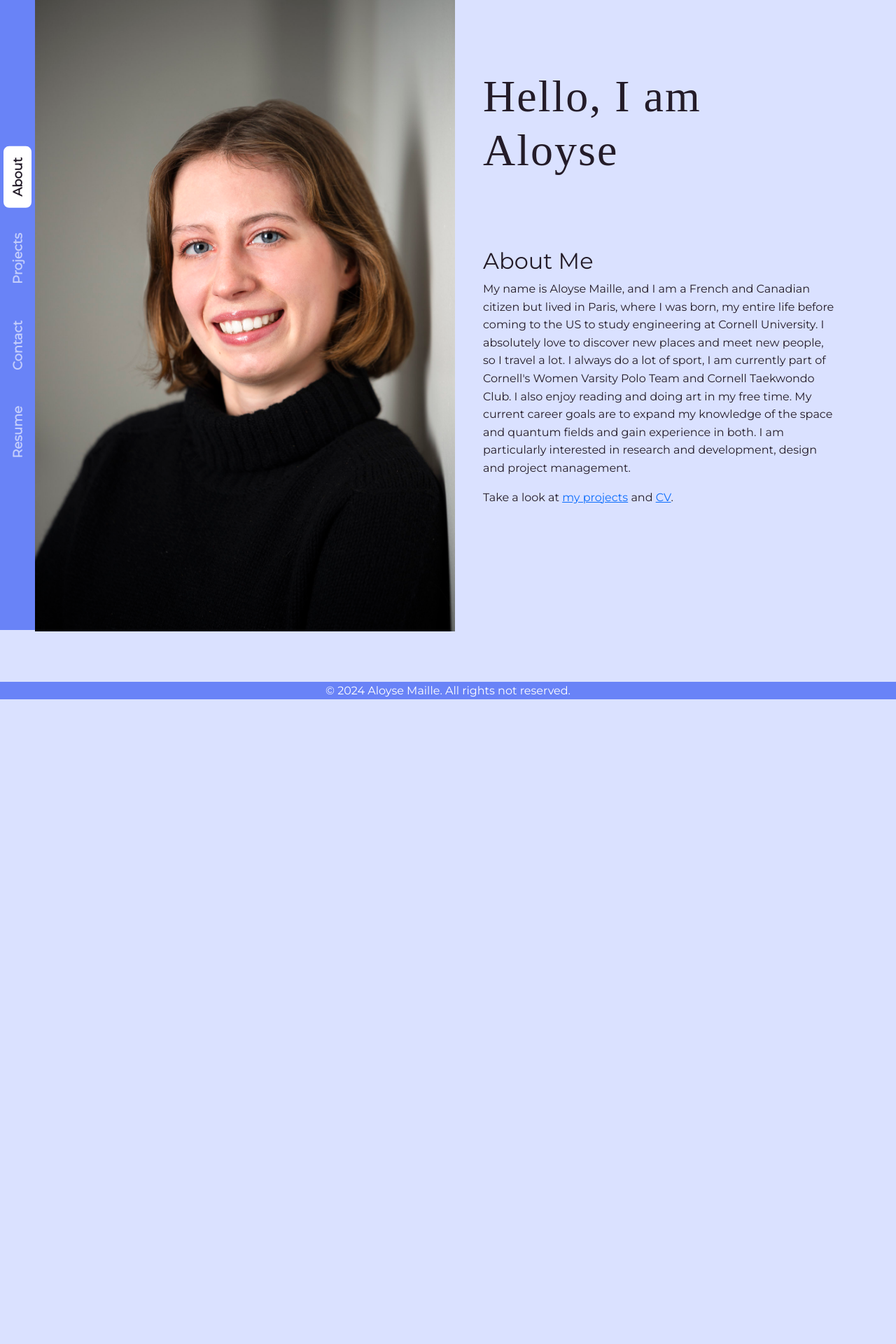
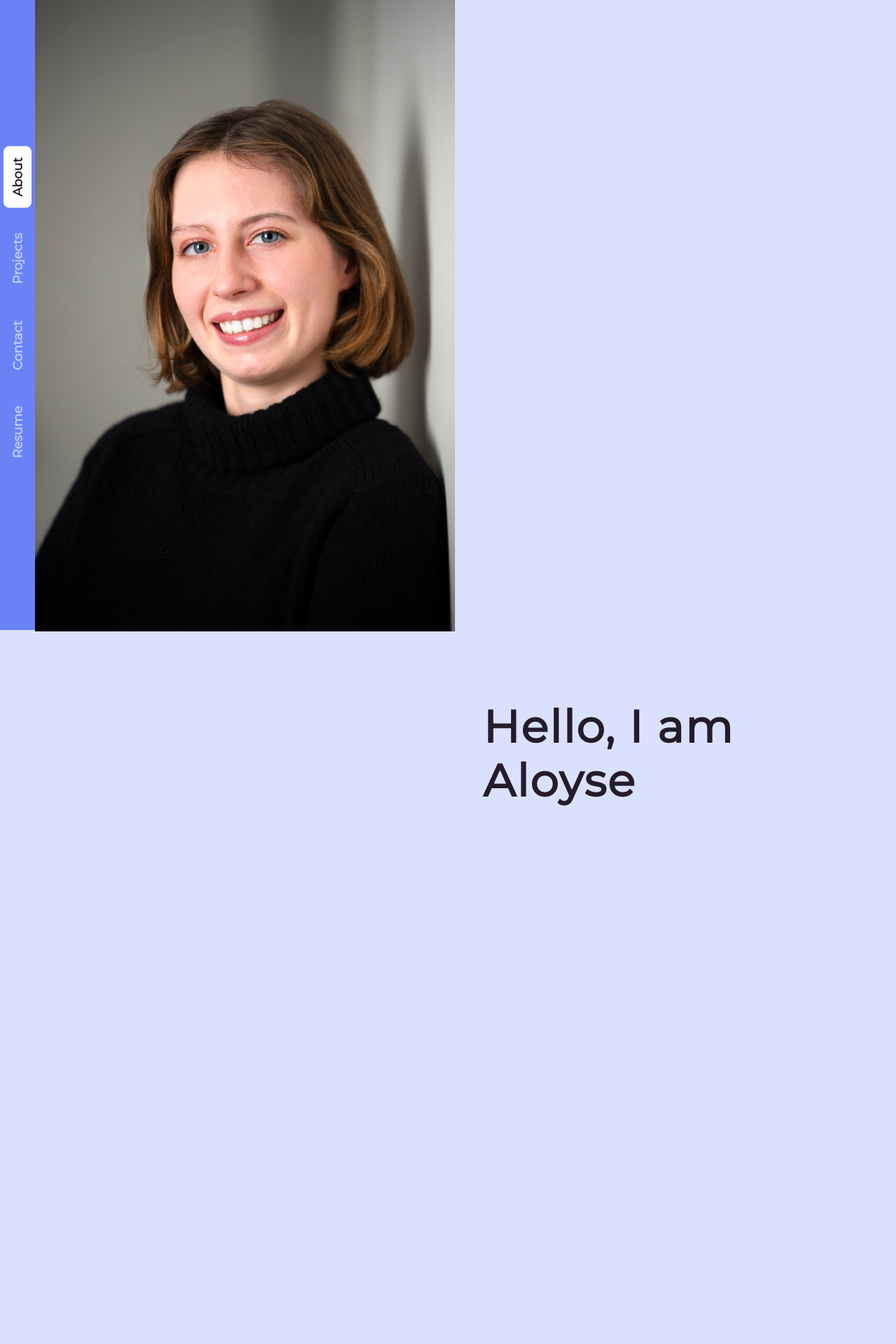
Before and after one commit to aloysemaille/AloyseMaillePortfolio, a Jekyll site: the page built from index.md, in a window 1280 px wide. Shown: the top 1920 px of the page at 70% size. Built offline with Jekyll 4.4.1, drawn with Linux system fonts in a browser that asks for light colours; some web fonts are replaced; our own code applies the rules of GitHub Pages for plain Markdown files; before the commit the page ends 1015 px from its top, so only the background shows below that.

Commit message:
main page changes

```diff
--- a/_sass/custom.scss
+++ b/_sass/custom.scss
@@ -91,10 +91,10 @@ footer {
 
 .about-text h1 {
   font-size: 4rem;
+  font-weight: bold;
   letter-spacing: 2px;
   color: #241c29; // or your preferred color
-  font-family: 'Gasoek One';
-  margin-bottom: 100px
+  margin-bottom: 1000px
 }
 
 main.container {
@@ -104,7 +104,7 @@ main.container {
 
 .about-text {
   flex: 1;
-  margin-top: 100px; // Adjust this value as needed
+  margin-top: 1000px; // Adjust this value as needed
 }
 
 .profile-image {
```
